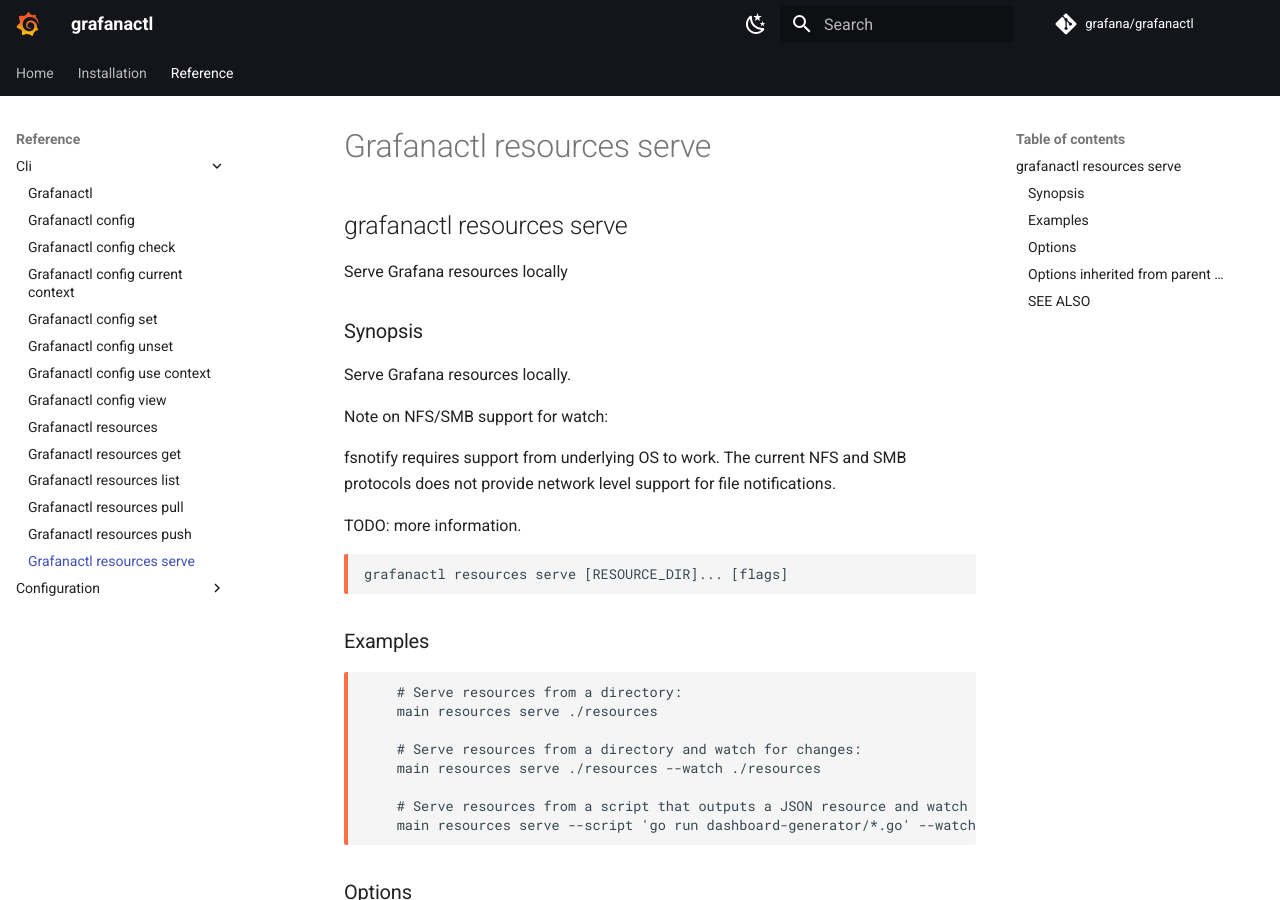
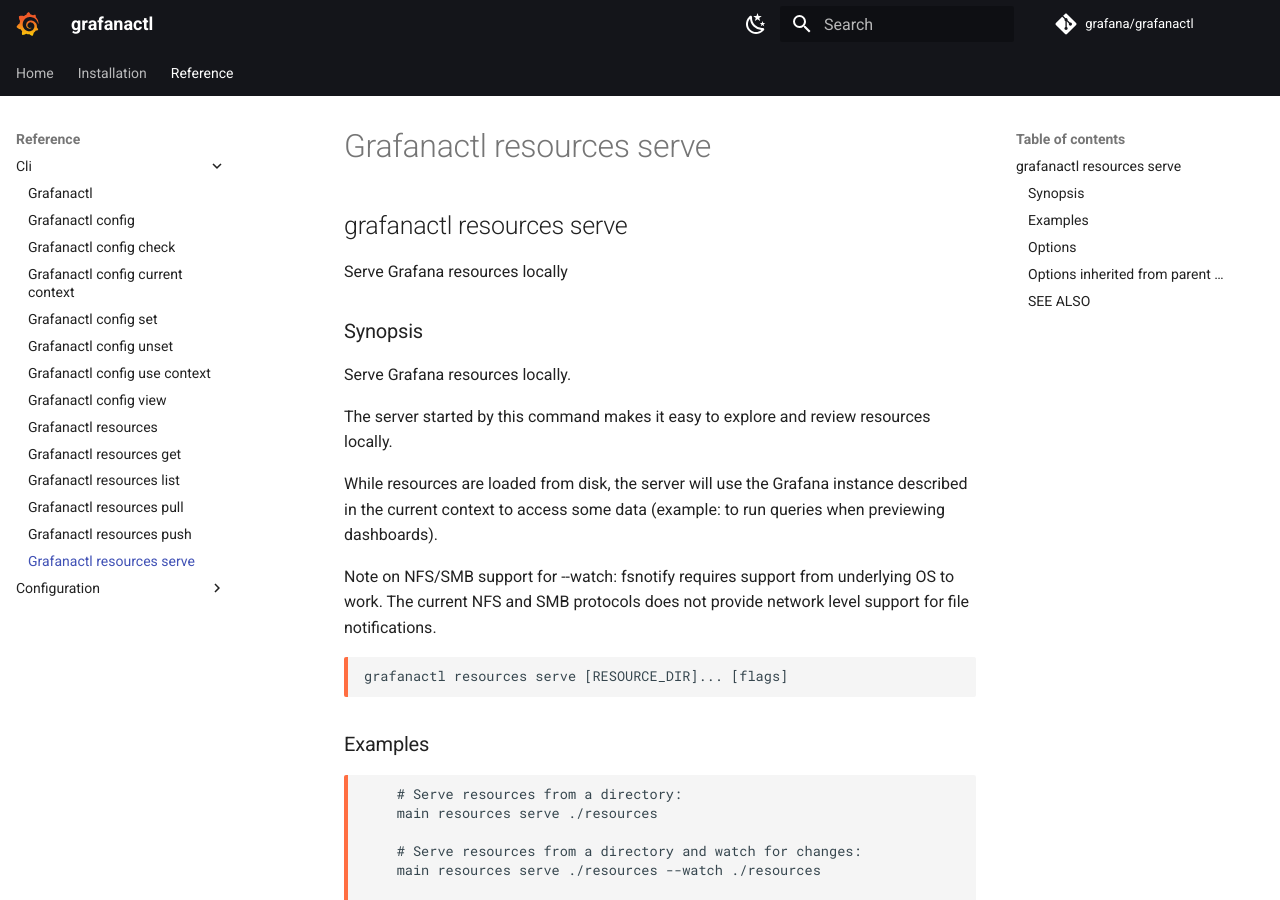
Before and after one commit to grafana/grafanactl, an MkDocs documentation site: the page built from docs/reference/cli/grafanactl_resources_serve.md, in a window 1280 px wide and 900 px high. Built offline with MkDocs 1.6.1 and Material for MkDocs 9.7.7, drawn with Linux system fonts in a browser that asks for light colours; comment, search, counter and statistics services are not loaded; some of the changed text lies outside the part shown.

Commit message:
Write some description for the `resources serve` command

````diff
--- a/docs/reference/cli/grafanactl_resources_serve.md
+++ b/docs/reference/cli/grafanactl_resources_serve.md
@@ -6,11 +6,16 @@ Serve Grafana resources locally
 
 Serve Grafana resources locally.
 
-Note on NFS/SMB support for watch:
+The server started by this command makes it easy to explore and review resources
+locally.
 
-fsnotify requires support from underlying OS to work. The current NFS and SMB protocols does not provide network level support for file notifications.
+While resources are loaded from disk, the server will use the Grafana instance
+described in the current context to access some data (example: to run queries
+when previewing dashboards).
 
-TODO: more information.
+Note on NFS/SMB support for --watch: fsnotify requires support from underlying
+OS to work. The current NFS and SMB protocols does not provide network level
+support for file notifications.
 
 
 ```
@@ -28,6 +33,7 @@ grafanactl resources serve [RESOURCE_DIR]... [flags]
 	main resources serve ./resources --watch ./resources
 
 	# Serve resources from a script that outputs a JSON resource and watch for changes:
+	# Note: the Grafana Foundation SDK can be used to generate dashboards (https://grafana.github.io/grafana-foundation-sdk/)
 	main resources serve --script 'go run dashboard-generator/*.go' --watch ./dashboard-generator --script-format json
 
 ```
````
Also changed, not shown: 1 other file.
